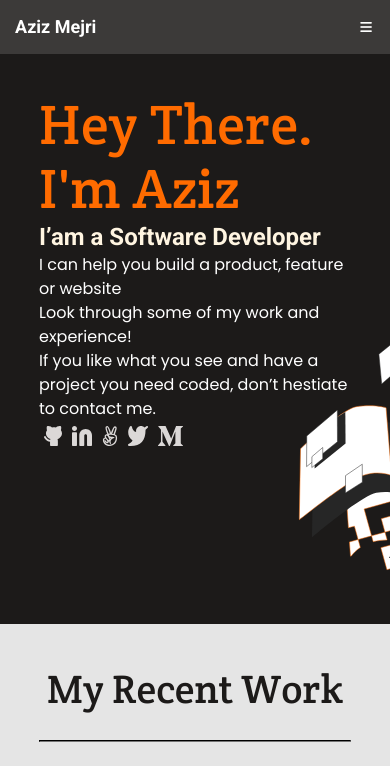
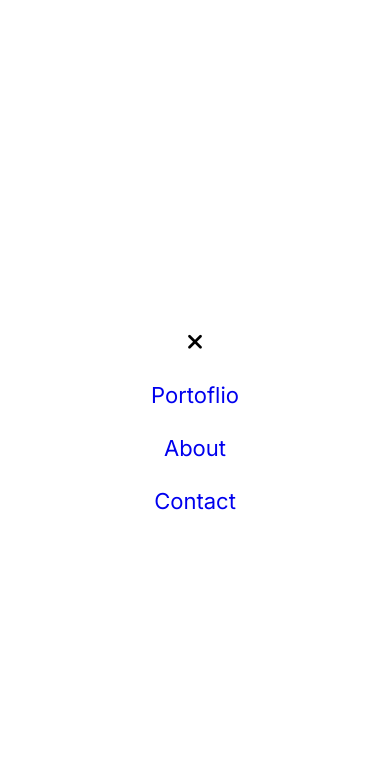
Before and after one commit to melaniesigrid/mobile_menu-review, a plain HTML site: page index.html in a window 390 px wide. Both pictures are taken after a click on the button 366 px from the left and 27 px from the top of the page. Shown: the top 766 px of the page. Drawn offline with Linux system fonts and the light colour scheme.

Commit message:
Create mobile menu for review

```diff
--- a/css/main.css
+++ b/css/main.css
@@ -49,6 +49,26 @@ header {
   width: 18px;
   height: 12px;
   color: white;
+}
+
+#mobile-menu {
+  background-color: white;
+  display: none;
+  height: 100vh;
+  position: fixed;
+  top: 0;
+  right: 0;
+  bottom: 0;
+  left: 0;
+  z-index: 10;
+  flex-direction: column;
+  justify-content: center;
+  align-items: center;
+  transition: top 1s ease;
+}
+
+.closeMenu {
+  color: black;
 }
 
 main {
@@ -428,6 +448,10 @@ textarea {
     display: none;
   }
 
+  .mobile-menu {
+    display: none;
+  }
+
   .desktop-icon {
     display: block;
     height: 50%;
--- a/index.html
+++ b/index.html
@@ -19,8 +19,22 @@
           <li><a class="nav-link" href="#projects">Portoflio</a></li>
           <li><a class="nav-link" href="#about-me">About</a></li>
           <li>
+            <a class="nav-link" href="#contact">Contact <i class="far fa-envelope"></i></a>
+          </li>
+        </ul>
+      </nav>
+      <nav id="mobile-menu">
+        <ul>
+          <li>
+            <div class="closeMenu">
+              <i class="fas fa-times icons"></i>
+            </div>
+          </li>
+          <li><a class="nav-link" href="#projects">Portoflio</a></li>
+          <li><a class="nav-link" href="#about-me">About</a></li>
+          <li>
             <a class="nav-link" href="#contact"
-              >Contact <i class="far fa-envelope"></i
+              >Contact</i
             ></a>
           </li>
         </ul>
@@ -438,6 +452,9 @@
         />
       </a>
     </footer>
+      <!--JavaScript file-->
+    <script src="main.js"></script>
+
     <script
       src="https://kit.fontawesome.com/e966a3bd22.js"
       crossorigin="anonymous"
--- /dev/null
+++ b/main.js
@@ -0,0 +1,15 @@
+const openMenu = document.querySelector('.menu-bars');
+const mobileMenu = document.querySelector('#mobile-menu');
+const closeMenu = document.querySelector('#mobile-menu');
+
+function show() {
+  mobileMenu.style.display = 'flex';
+  mobileMenu.style.top = '0';
+}
+
+function close() {
+  mobileMenu.style.top = '-100%';
+}
+
+openMenu.addEventListener('click', show);
+closeMenu.addEventListener('click', close);
```
